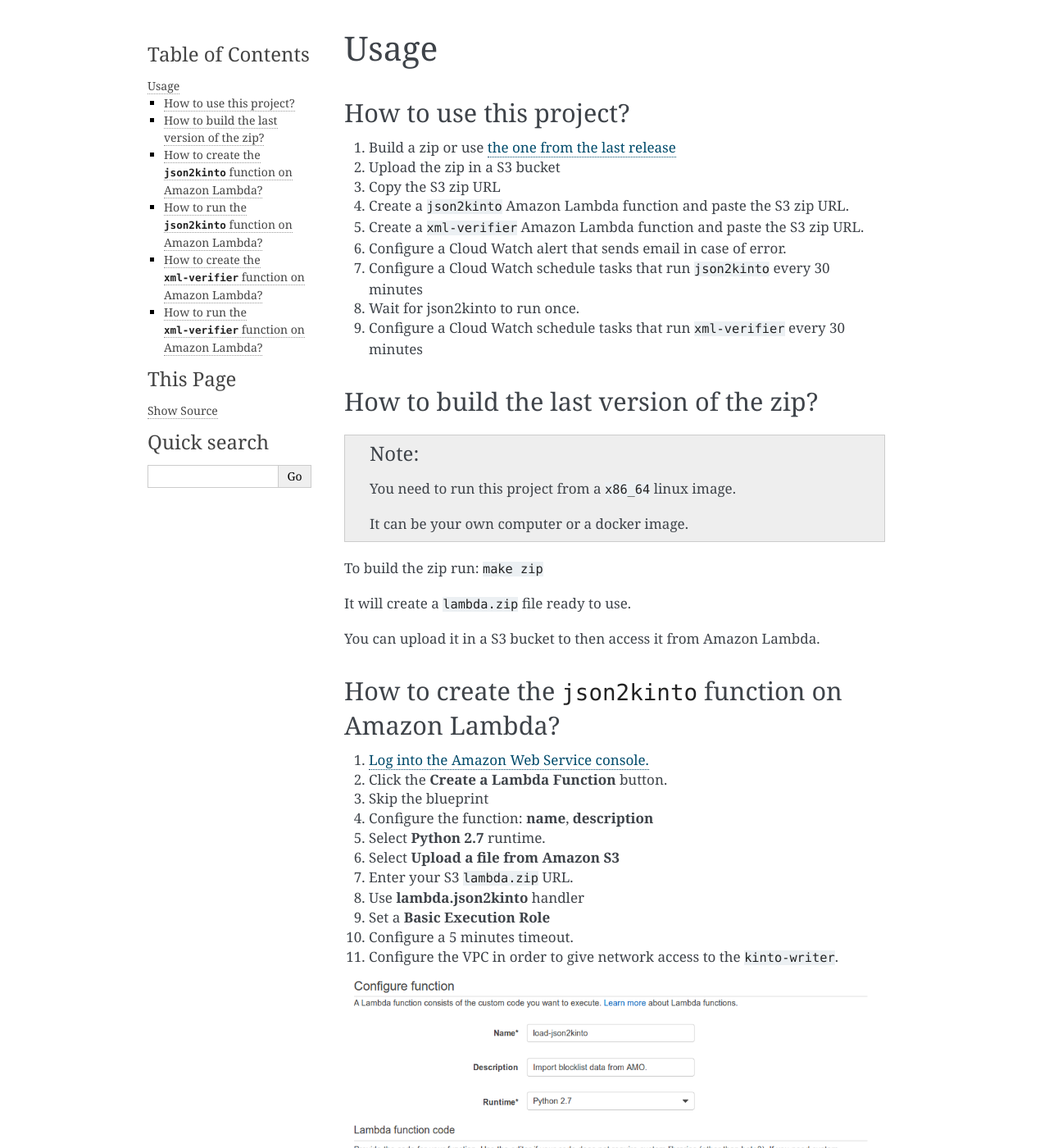
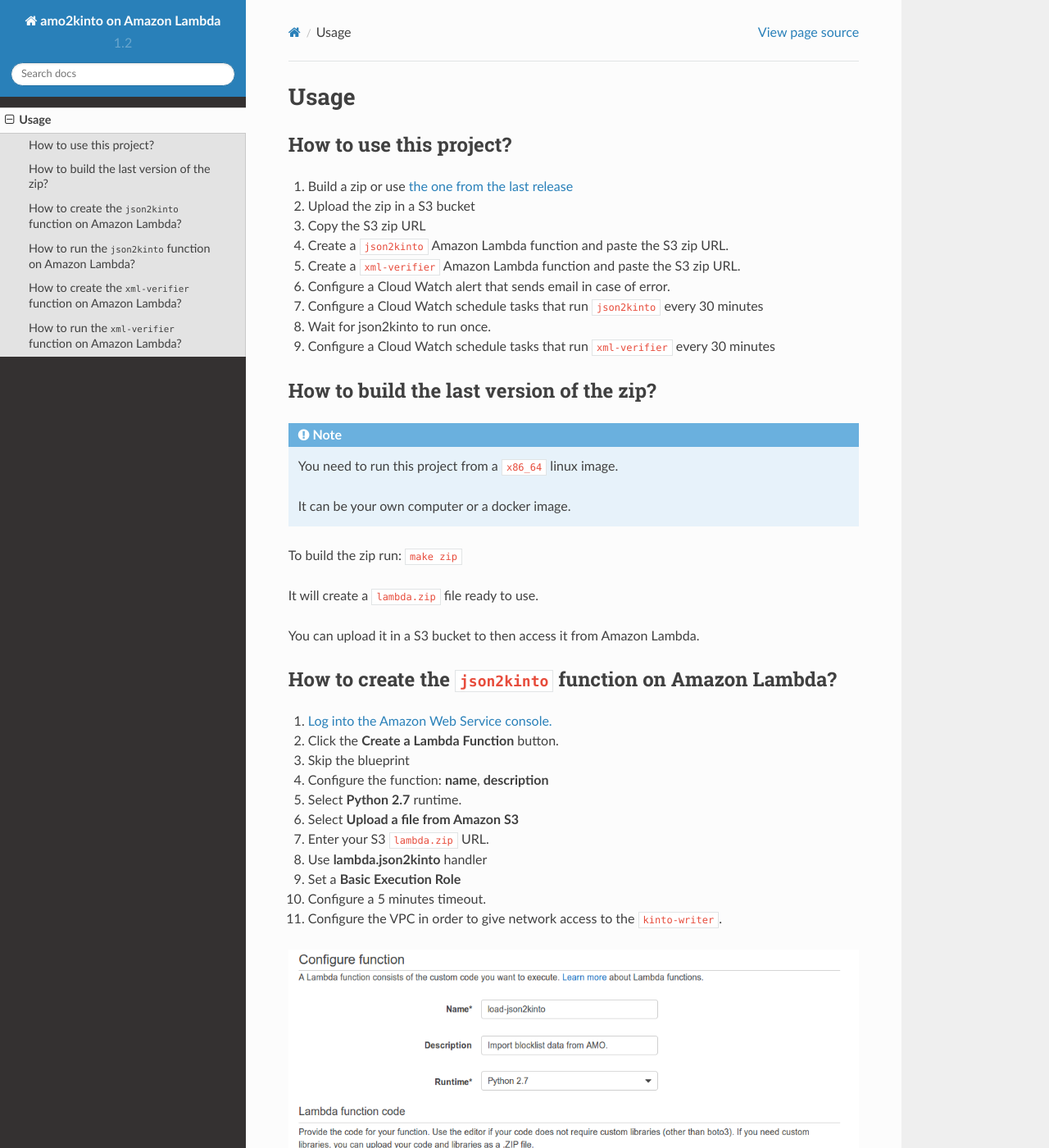
Before and after one commit to mozilla-services/remote-settings-lambdas, a Sphinx documentation site: the page built from docs/source/usage.rst, in a window 1280 px wide and 1400 px high. Shown: the whole window at 82% size. Built offline with Sphinx 7.4.7 and the Read the Docs theme 2.0.0, drawn with Linux system fonts in a browser that asks for light colours; some of the changed text lies outside the part shown.

Commit message:
Use Sphinx theme.

```diff
--- /dev/null
+++ b/docs/requirements.txt
@@ -0,0 +1,2 @@
+sphinx_rtd_theme
+Sphinx
--- a/docs/source/conf.py
+++ b/docs/source/conf.py
@@ -29,6 +29,11 @@
 # Add any Sphinx extension module names here, as strings. They can be
 # extensions coming with Sphinx (named 'sphinx.ext.*') or your custom
 # ones.
+import sphinx_rtd_theme
+
+html_theme = "sphinx_rtd_theme"
+
+html_theme_path = [sphinx_rtd_theme.get_html_theme_path()]
 extensions = []
 
 # Add any paths that contain templates here, relative to this directory.
@@ -119,7 +124,7 @@
 # The theme to use for HTML and HTML Help pages.  See the documentation for
 # a list of builtin themes.
 #
-html_theme = 'alabaster'
+# html_theme = 'alabaster'
 
 # Theme options are theme-specific and customize the look and feel of a theme
 # further.  For a list of options available for each theme, see the
--- a/docs/source/usage.rst
+++ b/docs/source/usage.rst
@@ -77,7 +77,7 @@
 
 Here are the available options:
 
-.. code-block::
+.. code-block::shell
 
    usage: json2kinto [-h] [-s SERVER] [-a AUTH] [-v] [-q] [-D] [-S SCHEMA_FILE]
                       [--no-schema] [--certificates-bucket CERTIFICATES_BUCKET]
@@ -128,7 +128,7 @@
 
 
 How to create the ``xml-verifier`` function on Amazon Lambda?
------------------------------------------------------------
+-------------------------------------------------------------
 
 1. `Log into the Amazon Web Service console. <https://console.aws.amazon.com/lambda/home>`_
 2. Click the **Create a Lambda Function** button.
```
Also changed, not shown: 1 other file.
